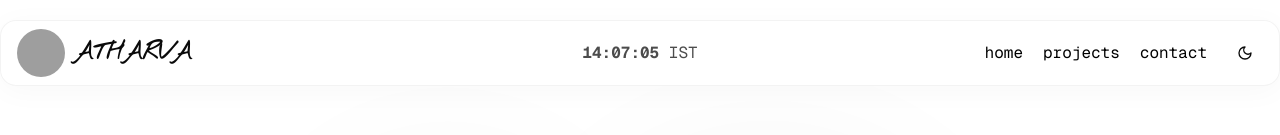
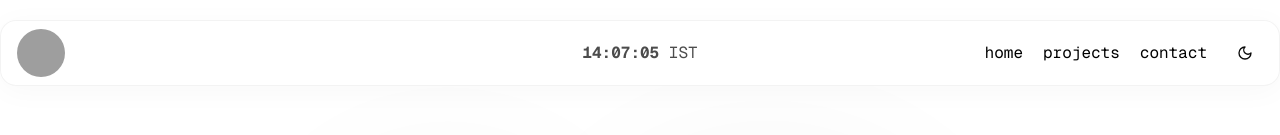
Before and after one commit to atharvamhaske/atharvaxdevs-v1, a Next.js app: page / in a window 1280 px wide. Shown: the top 135 px of the page. Built offline with nearby package versions, Linux system fonts and the light colour scheme; grey boxes are pictures that could not be loaded; a web font is replaced by a local one.

Commit message:
new commit

```diff
--- a/src/app/layout.tsx
+++ b/src/app/layout.tsx
@@ -17,7 +17,7 @@ const geistMono = Geist_Mono({
 
 export const metadata: Metadata = {
   title: "Atharva Mhaske",
-  description: "Created by devsloka.in ",
+  description: "Created by atharva ",
 };
 
 export default function RootLayout({
--- a/src/app/page.tsx
+++ b/src/app/page.tsx
@@ -7,7 +7,7 @@ import { Metadata } from "next";
 
 export const metadata: Metadata = {
   title: "Atharva Mhaske",
-  description: "Created by devsloka.in ",
+  description: "Created by atharva ",
 };
 
 export default function Home() {
--- a/src/components/root/navbar.tsx
+++ b/src/components/root/navbar.tsx
@@ -62,7 +62,7 @@ export default function Navbar() {
               />
               <AvatarFallback></AvatarFallback>
             </Avatar>
-            <span className="font-['Nothing_You_Could_Do'] text-2xl">ATHARVA</span>
+            <span className="font-['Nothing_You_Could_Do'] hidden md:text-2xl">ATHARVA</span>
           </Link>
 
           {/* Clock in the center */}
```
